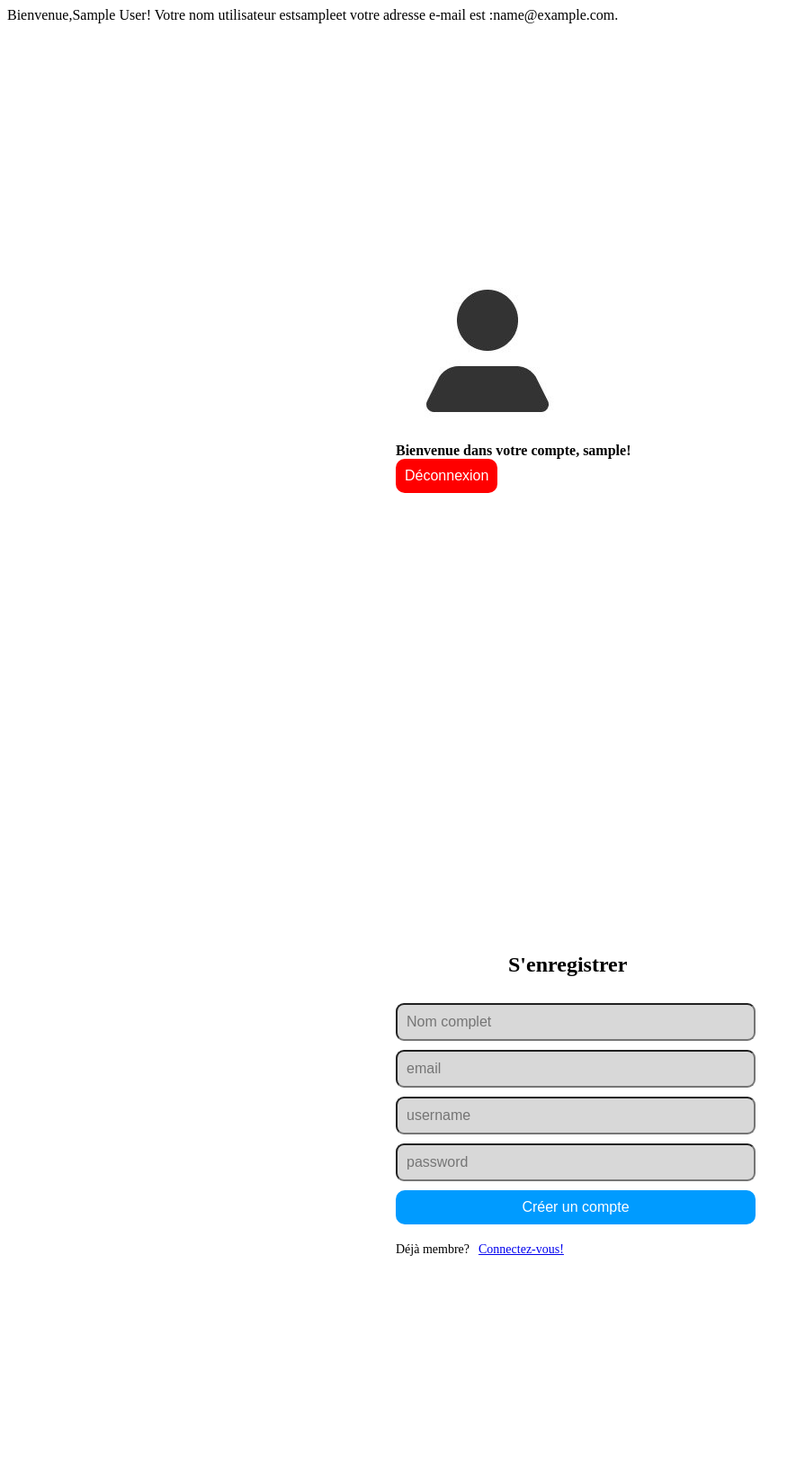
After one commit to vanbruno97/php-login-session, a PHP site: page /test.php in a window 1280 px wide. The commit adds this page. Shown: the whole page at 90% size, without its empty margins (0-895 px from the left). Run offline with PHP 8.4, Linux system fonts and the light colour scheme; the visitor is signed in with stand-in values (Sample User, id 1); some web fonts are replaced.

Commit message:
ajout de la base de données

```diff
--- /dev/null
+++ b/test.php
@@ -0,0 +1,145 @@
+<!-- Page Index -->
+<?php
+// Vérifier si le formulaire a été soumis
+if ($_SERVER['REQUEST_METHOD'] === 'POST') {
+    // Récupérer les données du formulaire
+    $username = $_POST['username'];
+    $password = $_POST['password'];
+
+    // Vérifier si les informations d'identification sont correctes
+    if ($username === 'van' && $password === 'chiot') {
+        // Stocker les informations de l'utilisateur dans des variables de session
+        $_SESSION['username'] = $username;
+
+        // Rediriger vers la page de bienvenue
+        header('Location: bienvenue.php');
+        exit();
+    } else {
+        // Rediriger vers la page d'enregistrement si l'utilisateur n'a pas de compte
+        header('Location: enregistrement.php');
+        exit();
+    }
+}
+?>
+
+<!-- Page Bienvenue.php -->
+<?php
+// Démarrer la session
+session_start();
+
+// Vérifier si l'utilisateur est connecté
+if (isset($_SESSION['logged_in']) && $_SESSION['logged_in'] === true) {
+    // Afficher le message de bienvenue à l'utilisateur
+   if(isset($_SESSION['nomComplet']) && isset($_SESSION['email'])){
+    echo 'Bienvenue,' . $_SESSION['nomComplet'] . '! Votre nom utilisateur est' . $_SESSION['username'] . 'et votre adresse e-mail est :' . $_SESSION['email'] . '.';
+    }
+}
+?>
+<!DOCTYPE html>
+<html lang="en">
+<head>
+    <meta charset="UTF-8">
+    <meta http-equiv="X-UA-Compatible" content="IE=edge">
+    <meta name="viewport" content="width=device-width, initial-scale=1.0">
+    <link rel="stylesheet" href="style.css">
+    <title>Document</title>
+</head>
+<body>
+<div class="login-container">
+    <div class="login-box">
+        <img src="logged.jpg" alt="utilisateur connecté">
+                <div class="form-group">
+                <b><?php echo   'Bienvenue dans votre compte, ' . $_SESSION['username'] . '!';?></b>
+                <form action="deconnexion.php" method="post">
+                        <button class="logout" type="submit"> Déconnexion </button>
+                    </form>
+                </div>
+    </div>
+</div>
+</body>
+</html>
+<!-- Page enregistrement -->
+<?php
+
+// Établir une connexion à la base de données
+$servername = "localhost"; //
+$username = "root"; // le nom d'utilisateur pour se connecter à MySQL
+$password = "root"; // le mot de passe pour se connecter à MySQL
+$dbname = "login_session"; // le nom de la base de données dans phpMyAdmin
+
+// Créer une connexion à la base de données
+$conn = new mysqli($servername, $username, $password, $dbname);
+
+// Vérifier si la connexion a réussi
+if ($conn->connect_error) {
+    die("La connexion a échoué : " . $conn->connect_error);
+}
+
+// Vérifier si le formulaire a été soumis
+if ($_SERVER["REQUEST_METHOD"] == "POST") {
+    // Vérifier si tous les champs ont été remplis
+    if (!empty($_POST["nom-complet"]) && !empty($_POST["email"]) && !empty($_POST["username"]) && !empty($_POST["password"])) {
+        // Récupérer les données soumises dans le formulaire
+        $nomComplet = $_POST["nom-complet"];
+        $email = $_POST["email"];
+        $username = $_POST["username"];
+        $password = $_POST["password"];
+
+        // Insérer les données dans la base de données
+        $sql = "INSERT INTO users (nom, email, username, password) VALUES ('$nomComplet', '$email', '$username', '$password')";
+        if ($conn->query($sql) === TRUE) {
+            echo "Les données ont été insérées avec succès dans la base de données";
+        } else {
+            echo "Une erreur s'est produite lors de l'insertion des données : " . $conn->error;
+        }
+    } else {
+        // Afficher un message d'erreur si tous les champs ne sont pas remplis
+        echo "Veuillez remplir tous les champs";
+    }
+}
+
+// Fermer la connexion à la base de données
+$conn->close();
+
+?>
+<!DOCTYPE html>
+<html lang="en">
+<head>
+    <meta charset="UTF-8">
+    <meta http-equiv="X-UA-Compatible" content="IE=edge">
+    <meta name="viewport" content="width=device-width, initial-scale=1.0">
+    <link rel="stylesheet" href="style.css">
+    <title>Document</title>
+</head>
+<body>
+    <div class="login-container">
+        <div class="login-box">
+          <form class="login-form" action="index.php" method="POST">
+            <h2>S'enregistrer</h2>
+            <div class="form-group">
+              <input type="text" id="nom-complet" name="nom" placeholder="Nom complet" required>
+            </div>
+            <div class="form-group">
+              <input type="text" id="email" name="email" placeholder="email" required>
+            </div>
+            <div class="form-group">
+              <input type="text" id="username" name="username" placeholder="username" required>
+            </div>
+            <div class="form-group">
+              <input type="password" id="password" name="password" placeholder="password" required>
+            </div>
+            <button class="login" type="submit">Créer un compte</button>
+            <div class="no-account">
+                <div>
+                    <span class="not-logged">Déjà membre?</span>
+                </div>
+                <div>
+                    <a href="index.php">Connectez-vous!</a>
+                </div>
+            </div>
+          </form>
+        </div>
+    </div>
+
+</body>
+</html>
```
Also changed, not shown: bienvenue.php (+34 -12 lines), enregistrement.php (+34 -32 lines), index.php (+46 -16 lines), 1 other file.
